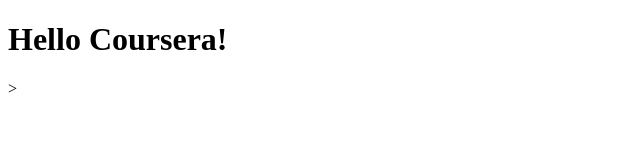
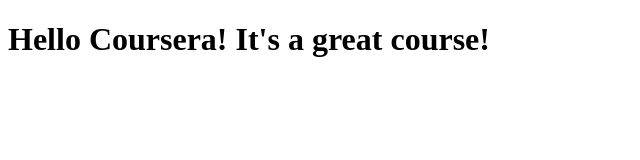
Before and after one commit to akumar606/coursera-test, a plain HTML site: page site/index.html in a window 1280 px wide. Shown: the whole page, without its empty margins (0-640 px from the left). Drawn offline with Linux system fonts and the light colour scheme.

Commit message:
Small addition to our page content.

```diff
--- a/site/index.html
+++ b/site/index.html
@@ -4,6 +4,6 @@
  	<title>Hello Coursera!</title>
  </head>
  <body>
- <h1>Hello Coursera!</h1>>
+ <h1>Hello Coursera! It's a great course!</h1>
  </body>
  </html>
```
